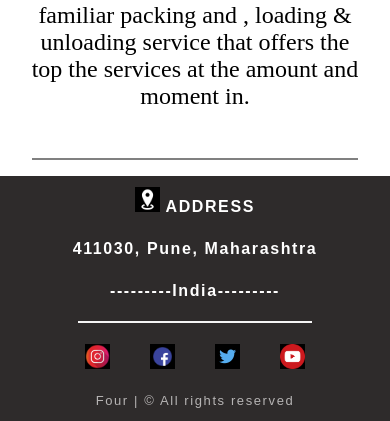
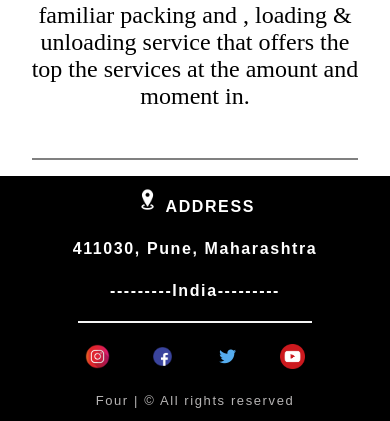
Before and after one commit to Vedant12-5/TE-IT-Project, a PHP site: page / in a window 390 px wide; the page is wider, and only the part inside the window is pictured. Shown: the part 891-1312 px from the top of that part. Run offline with PHP 8.4, Linux system fonts and the light colour scheme.

Commit message:
Update final_style.css

```diff
--- a/Project work/final_style.css
+++ b/Project work/final_style.css
@@ -217,7 +217,7 @@ nav {
     justify-content: space-between;
     align-items: center;
     height: 29vh;
-    background: rgb(46, 43, 43);
+    background: black;
 
     color: white;
     font-family: "", sans-serif;
@@ -266,7 +266,7 @@ nav {
   flex-direction: column;
   justify-content: space-between;
   align-items: center;
-  background: rgb(46, 43, 43);
+  background: black;
   padding-top: .5em;
   color: white;
   font-family: "", sans-serif;
```
